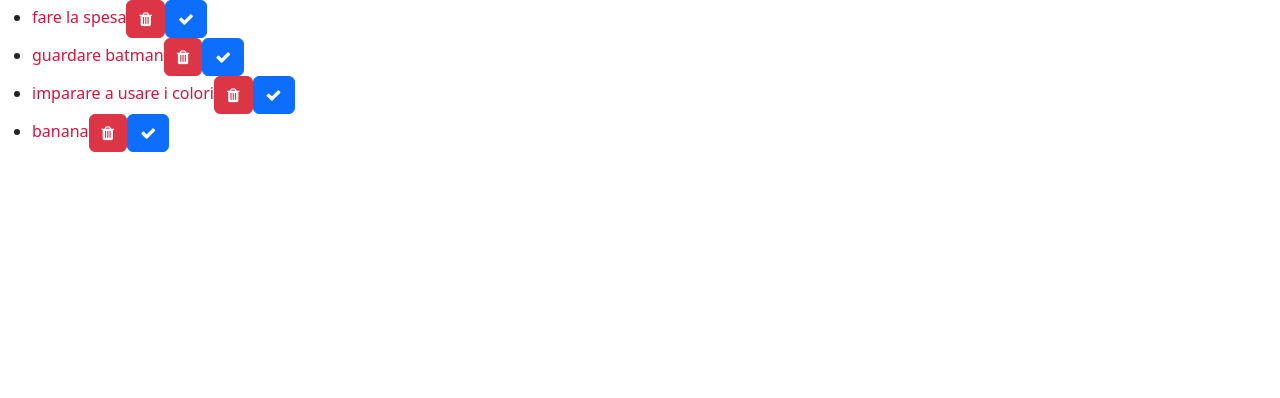
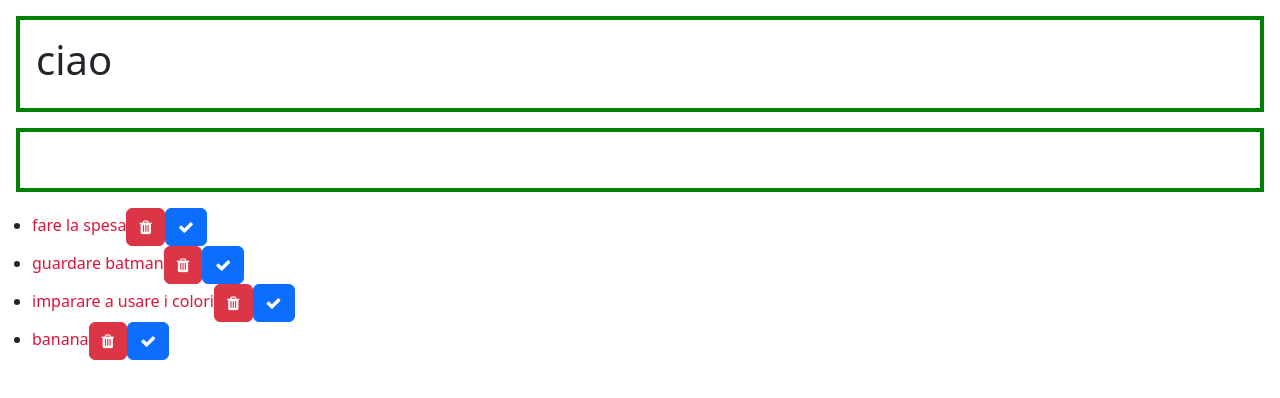
Before and after one commit to enricogiacomazzi/frot-todo-list, a React (Vite) app: page / in a window 1280 px wide. Shown: the top 398 px of the page. Built offline with nearby package versions, Linux system fonts and the light colour scheme.

Commit message:
todoList + useTodos

```diff
--- a/src/App.jsx
+++ b/src/App.jsx
@@ -1,43 +1,23 @@
 import style from './App.module.css';
-import { useState } from 'react';
-import {produce} from 'immer';
-import clsx from 'clsx';
+import {useTodos} from './hooks/useTodos';
 
-import { TodoListItem } from './components/TodoListItem';
-
-
-const initialState = [
-  {id: 1, text: 'fare la spesa', done: false},
-  {id: 2, text: 'guardare batman', done: false},
-  {id: 3, text: 'imparare a usare i colori', done: false},
-  {id: 4, text: 'banana', done: false},
-]
+import { TodoList } from './components/TodoList';
+import { Card } from './components/Card';
 
 function App() {
-  const [todos, setTodos] = useState(initialState);
-
-  function deleteTodo(td) {
-    setTodos(todos.filter(t => t.id !== td.id));
-  }
-
-  function toggleTodo(td) {
-    const index = todos.findIndex(t => t.id === td.id);
-
-    setTodos(produce(todos, draft => {
-      draft[index].done = !draft[index].done;
-    }));
-  }
+  const {todos, toggleTodo, deleteTodo} = useTodos();
 
   return (
     <>
-      <ul>
-        {todos.map(t => <TodoListItem
-                          todo={t}
-                          toggleTodo={() => toggleTodo(t)}
-                          deleteTodo={() => deleteTodo(t)}
-                          key={t.id}
-                        />)}
-      </ul>
+      <Card title="ciao" />
+      <Card title="prova">
+        <img src='' ></img>
+      </Card>
+      <TodoList
+        todos={todos}
+        toggleTodo={toggleTodo}
+        deleteTodo={deleteTodo}
+      />
     </>
   )
 }
--- /dev/null
+++ b/src/components/Card.jsx
@@ -0,0 +1,11 @@
+import style from './Card.module.css';
+
+
+export const Card = ({title, children} ) => {
+
+    return (
+        <div className={style.card}>
+            {!!children ? children : <h1>{title}</h1>}
+        </div>
+    )
+}
--- /dev/null
+++ b/src/components/Card.module.css
@@ -0,0 +1,7 @@
+
+
+.card {
+    border: 4px solid green;
+    padding: 1rem;
+    margin: 1rem;
+}
--- /dev/null
+++ b/src/components/TodoList.jsx
@@ -0,0 +1,15 @@
+import { TodoListItem } from './TodoListItem';
+
+export const TodoList = ({todos, toggleTodo, deleteTodo}) => {
+
+    return (
+      <ul>
+        {todos.map(t => <TodoListItem key={t.id}
+                          todo={t}
+                          toggleTodo={() => toggleTodo(t)}
+                          deleteTodo={() => deleteTodo(t)}
+                        />)}
+      </ul>
+
+    )
+}
--- /dev/null
+++ b/src/hooks/useTodos.jsx
@@ -0,0 +1,32 @@
+import { useState } from 'react';
+import {produce} from 'immer';
+
+export const useTodos = () =>  {
+    const initialState = [
+        {id: 1, text: 'fare la spesa', done: false},
+        {id: 2, text: 'guardare batman', done: false},
+        {id: 3, text: 'imparare a usare i colori', done: false},
+        {id: 4, text: 'banana', done: false},
+    ];
+
+
+    const [todos, setTodos] = useState(initialState);
+
+    function deleteTodo(td) {
+        setTodos(todos.filter(t => t.id !== td.id));
+    }
+
+    function toggleTodo(td) {
+        const index = todos.findIndex(t => t.id === td.id);
+
+        setTodos(produce(todos, draft => {
+            draft[index].done = !draft[index].done;
+        }));
+    }
+
+    return {
+        todos,
+        toggleTodo,
+        deleteTodo
+    }
+}
```
